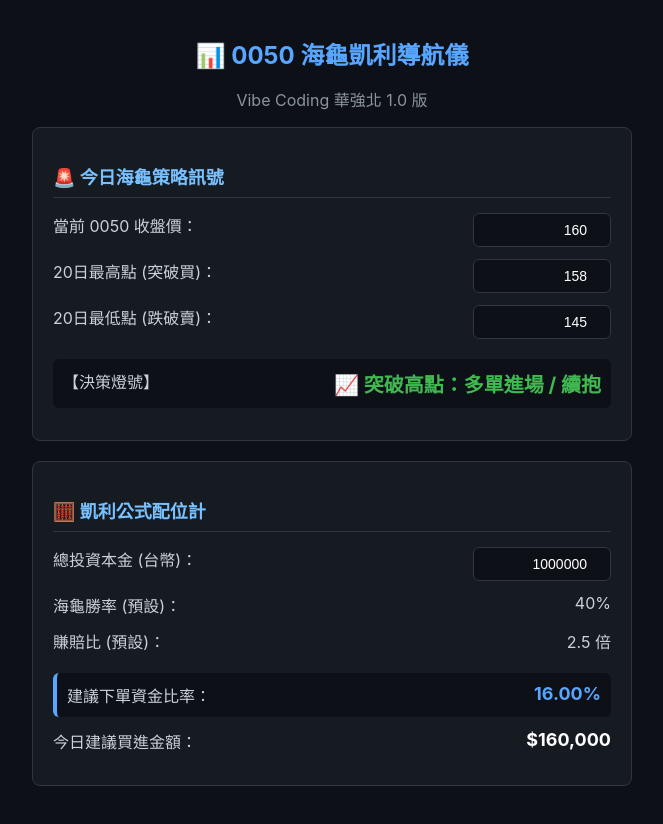
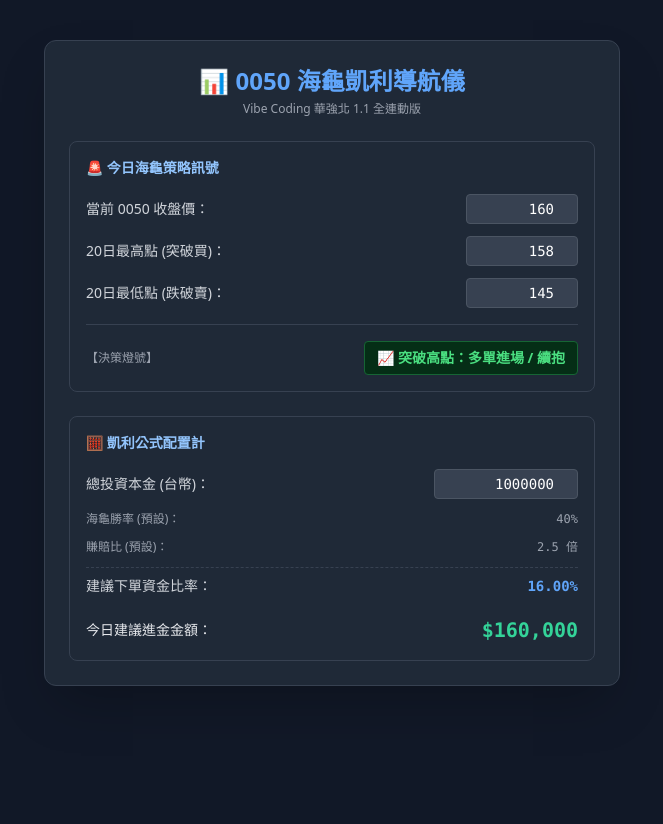
Before and after one commit to jicaems/0050-turtle-kelly, a plain HTML site: page index.html in a window 1280 px wide. Shown: the whole page, without its empty margins (308-971 px from the left). After the commit the page ends 800 px from the top, so only its background shows below. Drawn offline with nearby package versions, Linux system fonts and the light colour scheme.

Commit message:
Update index.html

```diff
--- a/index.html
+++ b/index.html
@@ -4,121 +4,151 @@
     <meta charset="UTF-8">
     <meta name="viewport" content="width=device-width, initial-scale=1.0">
     <title>0050 海龜凱利自動導航儀</title>
-    <style>
-        body {
-            background-color: #0d1117;
-            color: #c9d1d9;
-            font-family: -apple-system, BlinkMacSystemFont, "Segoe UI", Helvetica, Arial, sans-serif;
-            padding: 20px;
-            max-width: 600px;
-            margin: 0 auto;
-        }
-        .card {
-            background-color: #161b22;
-            border: 1px solid #30363d;
-            border-radius: 8px;
-            padding: 20px;
-            margin-bottom: 20px;
-        }
-        h1 { color: #58a6ff; text-align: center; font-size: 24px; }
-        h2 { color: #79c0ff; font-size: 18px; border-bottom: 1px solid #30363d; padding-bottom: 8px; }
-        .signal-buy { color: #3fb950; font-weight: bold; font-size: 20px; }
-        .signal-sell { color: #f85149; font-weight: bold; font-size: 20px; }
-        .data-row { display: flex; justify-content: space-between; margin: 12px 0; }
-        input {
-            background-color: #0d1117;
-            border: 1px solid #30363d;
-            color: white;
-            padding: 8px;
-            border-radius: 6px;
-            width: 120px;
-            text-align: right;
-            font-size: 14px;
-        }
-    </style>
+    <!-- 引入 Tailwind CSS 實現科技感黑底風格 -->
+    <script src="https://cdn.tailwindcss.com"></script>
 </head>
-<body>
+<body class="bg-gray-900 text-gray-100 min-h-screen flex flex-col items-center py-10 px-4">
 
-    <h1>📊 0050 海龜凱利導航儀</h1>
-    <p style="text-align: center; color: #8b949e;">Vibe Coding 華強北 1.0 版</p>
+    <!-- 主容器 -->
+    <div class="max-w-xl w-full bg-gray-800 rounded-xl shadow-2xl p-6 border border-gray-700">
 
-    <!-- 1. 策略訊號面板 -->
-    <div class="card">
-        <h2>🚨 今日海龜策略訊號</h2>
-        <div class="data-row">
-            <span>當前 0050 收盤價：</span>
-            <input type="number" id="currentPrice" value="160" oninput="calculateStrategy()">
+        <!-- 標題 -->
+        <div class="text-center mb-6">
+            <h1 class="text-2xl font-bold text-blue-400 flex justify-center items-center gap-2">
+                📊 0050 海龜凱利導航儀
+            </h1>
+            <p class="text-xs text-gray-400 mt-1">Vibe Coding 華強北 1.1 全連動版</p>
         </div>
-        <div class="data-row">
-            <span>20日最高點 (突破買)：</span>
-            <input type="number" id="high20" value="158" oninput="calculateStrategy()">
+
+        <!-- 區塊一：海龜策略訊號輸入 -->
+        <div class="bg-gray-800 p-4 rounded-lg border border-gray-700 mb-6">
+            <h2 class="text-sm font-semibold text-blue-300 mb-4 flex items-center gap-1">🚨 今日海龜策略訊號</h2>
+
+            <div class="space-y-3 text-sm">
+                <div class="flex justify-between items-center">
+                    <label class="text-gray-300">當前 0050 收盤價：</label>
+                    <input type="number" id="currentPrice" value="160" step="0.1" class="w-28 bg-gray-700 border border-gray-600 rounded px-2 py-1 text-right text-white font-mono focus:outline-none focus:border-blue-500">
+                </div>
+                <div class="flex justify-between items-center">
+                    <label class="text-gray-300">20日最高點 (突破買)：</label>
+                    <input type="number" id="high20" value="158" step="0.1" class="w-28 bg-gray-700 border border-gray-600 rounded px-2 py-1 text-right text-white font-mono focus:outline-none focus:border-blue-500">
+                </div>
+                <div class="flex justify-between items-center">
+                    <label class="text-gray-300">20日最低點 (跌破賣)：</label>
+                    <input type="number" id="low20" value="145" step="0.1" class="w-28 bg-gray-700 border border-gray-600 rounded px-2 py-1 text-right text-white font-mono focus:outline-none focus:border-blue-500">
+                </div>
+            </div>
+
+            <!-- 決策燈號輸出 -->
+            <div class="mt-4 pt-4 border-t border-gray-700 flex justify-between items-center">
+                <span class="text-xs text-gray-400">【決策燈號】</span>
+                <span id="signalBadge" class="px-3 py-1.5 rounded font-bold text-sm bg-green-950 text-green-400 border border-green-800">
+                    📈 突破高點：多單進場 / 續抱
+                </span>
+            </div>
         </div>
-        <div class="data-row">
-            <span>20日最低點 (跌破賣)：</span>
-            <input type="number" id="low20" value="145" oninput="calculateStrategy()">
+
+        <!-- 區塊二：凱利公式與資金配位 -->
+        <div class="bg-gray-800 p-4 rounded-lg border border-gray-700">
+            <h2 class="text-sm font-semibold text-blue-300 mb-4 flex items-center gap-1">🧮 凱利公式配置計</h2>
+
+            <div class="space-y-3 text-sm">
+                <div class="flex justify-between items-center">
+                    <label class="text-gray-300">總投資本金 (台幣)：</label>
+                    <input type="number" id="totalCapital" value="1000000" class="w-36 bg-gray-700 border border-gray-600 rounded px-2 py-1 text-right text-white font-mono focus:outline-none focus:border-blue-500">
+                </div>
+                <div class="flex justify-between items-center text-gray-400 text-xs">
+                    <span>海龜勝率 (預設)：</span>
+                    <span class="font-mono">40%</span>
+                </div>
+                <div class="flex justify-between items-center text-gray-400 text-xs">
+                    <span>賺賠比 (預設)：</span>
+                    <span class="font-mono">2.5 倍</span>
+                </div>
+
+                <!-- 凱利比例顯示 -->
+                <div class="pt-2 flex justify-between items-center border-t border-dashed border-gray-700">
+                    <span class="text-gray-300">建議下單資金比率：</span>
+                    <span id="kellyRatio" class="text-blue-400 font-bold font-mono">16.00%</span>
+                </div>
+
+                <!-- 終極建議下單金額（會隨訊號連動歸零） -->
+                <div class="pt-2 flex justify-between items-center">
+                    <span class="text-gray-200 font-medium">今日建議進金金額：</span>
+                    <span id="suggestedAmount" class="text-xl font-black text-emerald-400 font-mono">$160,000</span>
+                </div>
+            </div>
         </div>
-        <div class="data-row" style="margin-top: 20px; background: #0d1117; padding: 10px; border-radius: 6px;">
-            <span>【決策燈號】</span>
-            <span id="turtleSignal" class="signal-buy">計算中...</span>
-        </div>
+
     </div>
 
-    <!-- 2. 凱利公式部位計算機 -->
-    <div class="card">
-        <h2>🧮 凱利公式配位計</h2>
-        <div class="data-row">
-            <span>總投資本金 (台幣)：</span>
-            <input type="number" id="totalCapital" value="1000000" oninput="calculateStrategy()">
-        </div>
-        <div class="data-row">
-            <span>海龜勝率 (預設)：</span>
-            <span>40%</span>
-        </div>
-        <div class="data-row">
-            <span>賺賠比 (預設)：</span>
-            <span>2.5 倍</span>
-        </div>
-        <div class="data-row" style="margin-top: 20px; background: #0d1117; padding: 10px; border-radius: 6px; border-left: 4px solid #58a6ff;">
-            <span>建議下單資金比率：</span>
-            <span id="kellyRatio" style="color: #58a6ff; font-weight: bold; font-size: 18px;">16.00%</span>
-        </div>
-        <div class="data-row">
-            <span>今日建議買進金額：</span>
-            <span id="suggestedCash" style="color: #ffffff; font-weight: bold; font-size: 18px;">$160,000</span>
-        </div>
-    </div>
+    <!-- 核心計算與全連動邏輯晶片 -->
+    <script>
+        const currentPriceInput = document.getElementById('currentPrice');
+        const high20Input = document.getElementById('high20');
+        const low20Input = document.getElementById('low20');
+        const totalCapitalInput = document.getElementById('totalCapital');
 
-    <script>
+        const signalBadge = document.getElementById('signalBadge');
+        const kellyRatioText = document.getElementById('kellyRatio');
+        const suggestedAmountText = document.getElementById('suggestedAmount');
+
+        const p = 0.4;
+        const b = 2.5;
+        const rawKelly = (b * p - (1 - p)) / b;
+
         function calculateStrategy() {
-            const currentPrice = parseFloat(document.getElementById('currentPrice').value) || 0;
-            const high20 = parseFloat(document.getElementById('high20').value) || 0;
-            const low20 = parseFloat(document.getElementById('low20').value) || 0;
-            const signalBox = document.getElementById('turtleSignal');
+            const currentPrice = parseFloat(currentPriceInput.value) || 0;
+            const high20 = parseFloat(high20Input.value) || 0;
+            const low20 = parseFloat(low20Input.value) || 0;
+            const totalCapital = parseFloat(totalCapitalInput.value) || 0;
+
+            let signal = 'hold';
 
             if (currentPrice >= high20) {
-                signalBox.innerHTML = "📈 突破高點：多單進場 / 續抱";
-                signalBox.className = "signal-buy";
+                signal = 'buy';
+                signalBadge.textContent = '📈 突破高點：多單進場 / 續抱';
+                signalBadge.className = 'px-3 py-1.5 rounded font-bold text-sm bg-green-950 text-green-400 border border-green-800';
             } else if (currentPrice <= low20) {
-                signalBox.innerHTML = "📉 跌破低點：空單進場 / 空倉";
-                signalBox.className = "signal-sell";
+                signal = 'sell';
+                signalBadge.textContent = '📉 跌破低點：空單進場 / 空倉';
+                signalBadge.className = 'px-3 py-1.5 rounded font-bold text-sm bg-red-950 text-red-400 border border-red-800';
             } else {
-                signalBox.innerHTML = "⏳ 區間震盪：觀望 / 維持原部位";
-                signalBox.className = "";
-                signalBox.style.color = "#8b949e";
+                signal = 'hold';
+                signalBadge.textContent = '⏳ 盤整區間：觀望不隨意加碼';
+                signalBadge.className = 'px-3 py-1.5 rounded font-bold text-sm bg-gray-700 text-gray-300 border border-gray-600';
             }
 
-            // 凱利公式計算：W = 0.4, R = 2.5
-            const W = 0.40;
-            const R = 2.5;
-            let kelly = W - ((1 - W) / R);
-            if (kelly < 0) kelly = 0;
+            let finalRatio = 0;
+            if (signal === 'buy') {
+                finalRatio = rawKelly;
+                kellyRatioText.textContent = (rawKelly * 100).toFixed(2) + '%';
+                kellyRatioText.className = "text-blue-400 font-bold font-mono";
+            } else if (signal === 'sell') {
+                finalRatio = 0;
+                kellyRatioText.textContent = '0.00% (應空倉/空單)';
+                kellyRatioText.className = "text-red-400 font-bold text-xs font-mono";
+            } else {
+                finalRatio = 0;
+                kellyRatioText.textContent = '0.00% (區間觀望)';
+                kellyRatioText.className = "text-gray-400 font-bold text-xs font-mono";
+            }
 
-            const totalCapital = parseFloat(document.getElementById('totalCapital').value) || 0;
-            const finalCash = totalCapital * kelly;
+            const finalAmount = totalCapital * finalRatio;
+            suggestedAmountText.textContent = '$' + Math.round(finalAmount).toLocaleString();
 
-            document.getElementById('kellyRatio').innerHTML = (kelly * 100).toFixed(2) + "%";
-            document.getElementById('suggestedCash').innerHTML = "$" + finalCash.toLocaleString(undefined, {maximumFractionDigits: 0});
+            if (finalAmount > 0) {
+                suggestedAmountText.className = "text-xl font-black text-emerald-400 font-mono";
+            } else {
+                suggestedAmountText.className = "text-xl font-black text-gray-500 font-mono";
+            }
         }
+
+        currentPriceInput.addEventListener('input', calculateStrategy);
+        high20Input.addEventListener('input', calculateStrategy);
+        low20Input.addEventListener('input', calculateStrategy);
+        totalCapitalInput.addEventListener('input', calculateStrategy);
+
         calculateStrategy();
     </script>
 </body>
```
